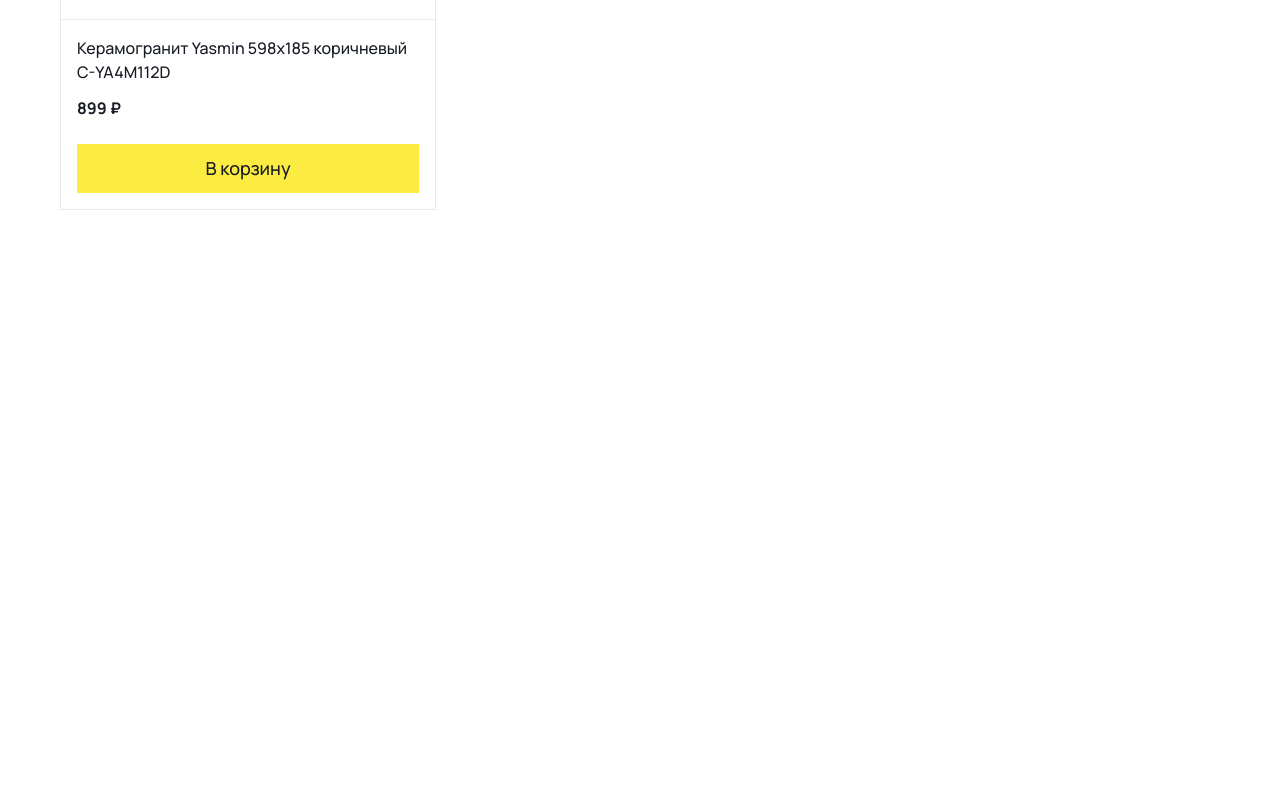
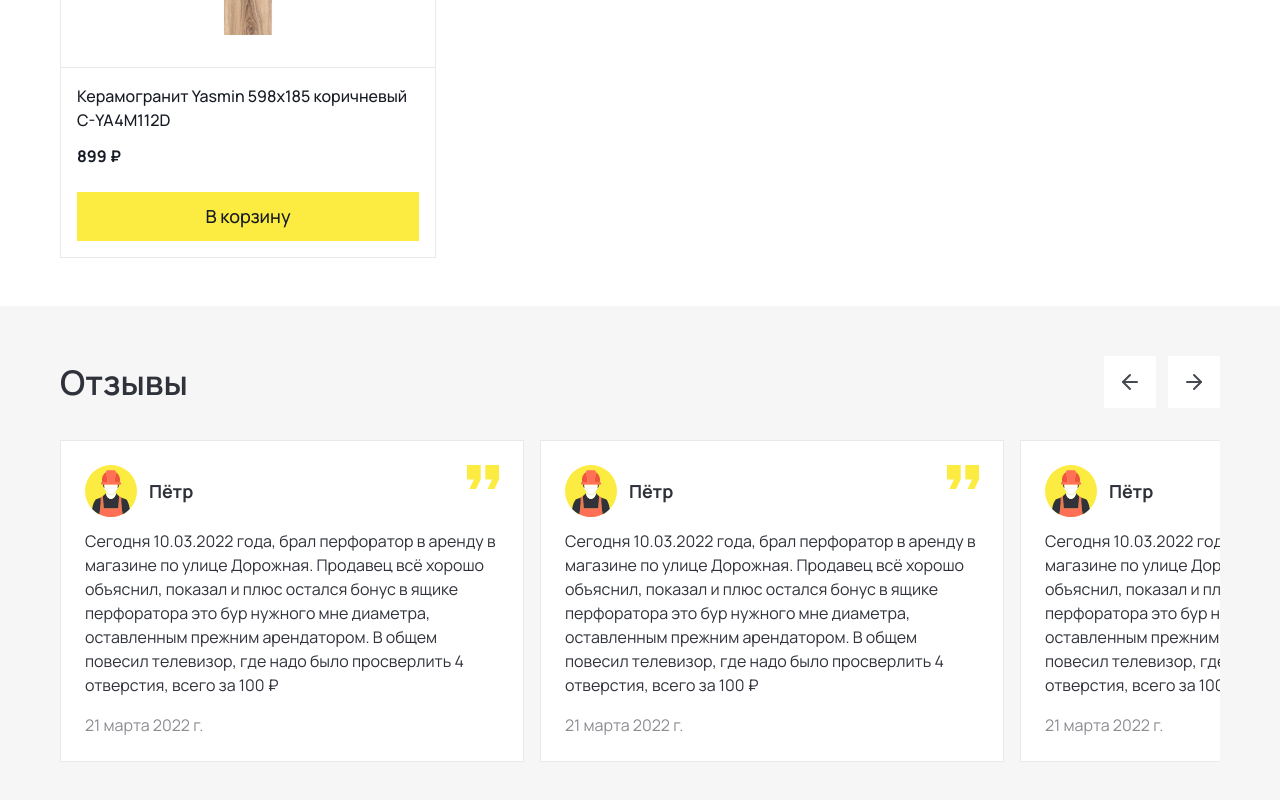
Before and after one commit to Mirsidiq/tools_ecommerse_front, a React (Vite) app: page / in a window 1280 px wide. Shown: the part 2912-3712 px from the top of the page. Before the commit the page ends 3122 px from the top, so only its background shows below. Built offline with nearby package versions, Linux system fonts and the light colour scheme.

Commit message:
add clients section

```diff
--- a/src/pages/hero/hero.css
+++ b/src/pages/hero/hero.css
@@ -100,6 +100,27 @@
 }
 .popular-product__btn{
   width: 100%;
+}
+.clients{
+  background-color: #F6F6F6;
+  padding: 50px 0;
+}
+.client-card{
+  border: 1px solid #E8E9EA;
+  background-color: #fff;
+}
+.client-card__date{
+  color: #8B8D92;
+}
+.clients__slider .swiper-slide{
+  width: 40%;
+}
+.clients-card__slider__btns{
+  display: inline-flex;
+  align-items: center;
+}
+.clients-card__slider__btns__bottom {
+  display: none;
 }
 @media only screen and (min-width:1200px){
   .discount__slider{
@@ -229,4 +250,14 @@
   .popular-product__btn{
     padding: 12px 23px !important;
   }
+  .clients__slider{
+    width:100%;
+  }
+  .clients-card__slider__btns{
+    display: none;
+  }
+  .clients-card__slider__btns__bottom {
+    display: inline-flex;
+    align-items: center;
+  }
 }
--- a/src/pages/hero/hero.jsx
+++ b/src/pages/hero/hero.jsx
@@ -14,10 +14,13 @@
 import popularMobile from "../../assets/img/popular-product__mobile.png";
 import popularDesktop from "../../assets/img/popular-product.png";
 import categoryImg from "../../assets/img/category-img.png";
+import clientAvatar from "../../assets/img/client-avatar.svg";
+import doubleQuote from "../../assets/img/quote.svg";
 import { useRef, useState } from "react";
 import Button from "../../components/button/button";
 const Hero = () => {
   const swiperRef = useRef();
+  const swiperRefClient=useRef();
   const [getWindow, setWindow] = useState(window.innerWidth);
   window.addEventListener("resize", () => {
     setWindow(window.innerWidth);
@@ -31,6 +34,24 @@
     },
     576: {
       spaceBetween: 20,
+    },
+  };
+  const clientsSlider = {
+    1024: {
+      spaceBetween: 16,
+      slidesPerView:"auto"
+    },
+    768: {
+      spaceBetween: 16,
+      slidesPerView:"auto"
+    },
+    576:{
+      spaceBetween: 16,
+      slidesPerView:"auto"
+    },
+    360: {
+      spaceBetween: 20,
+      slidesPerView:1
     },
   };
   return (
@@ -496,11 +517,11 @@
           </span>
         </div>
       </section>
-      <section className="popular-products sm:mt-10 md:mt-12 lg:mt-14 xl:mt-20">
+      <section className="popular-products sm:py-10 md:py-12 sm:mt-10 md:mt-12 lg:mt-14 xl:mt-20">
         <div className="container">
         <div className="discount-top sm:mb-5 md:mb-4 flex justify-between items-center">
             <h3 className="discount-top__title lg:text-title text-dark font-semibold font-serif">
-              Популярные категории
+            Популярные товары
             </h3>
           </div>
           <div className="popular-products__wrapper grid grid-cols-2 gap-5 md:gap-4 lg:grid-cols-3 xl:grid-cols-4">
@@ -587,6 +608,133 @@
           </div>
         </div>
       </section>
+      <section className="clients">
+        <div className="container">
+        <div className="discount-top sm:mb-5 md:mb-4 flex justify-between items-center">
+            <h3 className="discount-top__title lg:text-title text-dark font-semibold font-serif">
+            Отзывы
+            </h3>
+            <div
+            className="clients-card__slider__btns"
+            >
+              <button
+                className="hero__slider__btn inline-flex justify-center items-center"
+                onClick={() => swiperRefClient.current?.slidePrev()}
+              >
+                <img src={prevArrow} alt="arrow logo" />
+              </button>
+              <button
+                className="hero__slider__btn inline-flex justify-center items-center ms-3"
+                onClick={() => swiperRefClient.current?.slideNext()}
+              >
+                <img src={nextArrow} alt="arrow logo" />
+              </button>
+            </div>
+          </div>
+        <Swiper
+              className="clients__slider"
+              breakpoints={clientsSlider}
+              onBeforeInit={(swiper) => (swiperRefClient.current = swiper)}
+            >
+              <SwiperSlide>
+                {" "}
+                <div className="client-card mt-4 p-6">
+                  <div className="client-card__header flex items-center relative">
+                        <img src={clientAvatar} alt="avatar" className="client-card__img" />
+                        <p className="client-card__username text-inner font-serif font-bold ms-3 text-dark">Пётр</p>
+                        <img src={doubleQuote} alt="double quota" className="client-card__quota__img absolute top-0 right-0" />
+                  </div>
+                  <div className="client-card__body mt-3">
+                        <p className="client-card__txt text-normal font-serif font-normal text-dark">
+                        Сегодня 10.03.2022 года, брал перфоратор в аренду в магазине по улице Дорожная. Продавец всё хорошо объяснил, показал и плюс остался бонус в ящике перфоратора это бур нужного мне диаметра, оставленным прежним арендатором. В общем повесил телевизор, где надо было просверлить 4 отверстия, всего за 100 ₽
+                        </p>
+                  </div>
+                  <div className="client-card__footer mt-4">
+                        <span className="client-card__date text-normal font-serif">
+                        21 марта 2022 г.
+                        </span>
+                  </div>
+                </div>
+              </SwiperSlide>
+              <SwiperSlide>
+                {" "}
+                <div className="client-card mt-4 p-6">
+                  <div className="client-card__header flex items-center relative">
+                        <img src={clientAvatar} alt="avatar" className="client-card__img" />
+                        <p className="client-card__username text-inner font-serif font-bold ms-3 text-dark">Пётр</p>
+                        <img src={doubleQuote} alt="double quota" className="client-card__quota__img absolute top-0 right-0" />
+                  </div>
+                  <div className="client-card__body mt-3">
+                        <p className="client-card__txt text-normal font-serif font-normal text-dark">
+                        Сегодня 10.03.2022 года, брал перфоратор в аренду в магазине по улице Дорожная. Продавец всё хорошо объяснил, показал и плюс остался бонус в ящике перфоратора это бур нужного мне диаметра, оставленным прежним арендатором. В общем повесил телевизор, где надо было просверлить 4 отверстия, всего за 100 ₽
+                        </p>
+                  </div>
+                  <div className="client-card__footer mt-4">
+                        <span className="client-card__date text-normal font-serif">
+                        21 марта 2022 г.
+                        </span>
+                  </div>
+                </div>
+              </SwiperSlide>
+              <SwiperSlide>
+                {" "}
+                <div className="client-card mt-4 p-6">
+                  <div className="client-card__header flex items-center relative">
+                        <img src={clientAvatar} alt="avatar" className="client-card__img" />
+                        <p className="client-card__username text-inner font-serif font-bold ms-3 text-dark">Пётр</p>
+                        <img src={doubleQuote} alt="double quota" className="client-card__quota__img absolute top-0 right-0" />
+                  </div>
+                  <div className="client-card__body mt-3">
+                        <p className="client-card__txt text-normal font-serif font-normal text-dark">
+                        Сегодня 10.03.2022 года, брал перфоратор в аренду в магазине по улице Дорожная. Продавец всё хорошо объяснил, показал и плюс остался бонус в ящике перфоратора это бур нужного мне диаметра, оставленным прежним арендатором. В общем повесил телевизор, где надо было просверлить 4 отверстия, всего за 100 ₽
+                        </p>
+                  </div>
+                  <div className="client-card__footer mt-4">
+                        <span className="client-card__date text-normal font-serif">
+                        21 марта 2022 г.
+                        </span>
+                  </div>
+                </div>
+              </SwiperSlide>
+              <SwiperSlide>
+                {" "}
+                <div className="client-card mt-4 p-6">
+                  <div className="client-card__header flex items-center relative">
+                        <img src={clientAvatar} alt="avatar" className="client-card__img" />
+                        <p className="client-card__username text-inner font-serif font-bold ms-3 text-dark">Пётр</p>
+                        <img src={doubleQuote} alt="double quota" className="client-card__quota__img absolute top-0 right-0" />
+                  </div>
+                  <div className="client-card__body mt-3">
+                        <p className="client-card__txt text-normal font-serif font-normal text-dark">
+                        Сегодня 10.03.2022 года, брал перфоратор в аренду в магазине по улице Дорожная. Продавец всё хорошо объяснил, показал и плюс остался бонус в ящике перфоратора это бур нужного мне диаметра, оставленным прежним арендатором. В общем повесил телевизор, где надо было просверлить 4 отверстия, всего за 100 ₽
+                        </p>
+                  </div>
+                  <div className="client-card__footer mt-4">
+                        <span className="client-card__date text-normal font-serif">
+                        21 марта 2022 г.
+                        </span>
+                  </div>
+                </div>
+              </SwiperSlide>
+            </Swiper>
+            <div
+            className="clients-card__slider__btns__bottom mt-4"
+            >
+              <button
+                className="hero__slider__btn inline-flex justify-center items-center"
+                onClick={() => swiperRefClient.current?.slidePrev()}
+              >
+                <img src={prevArrow} alt="arrow logo" />
+              </button>
+              <button
+                className="hero__slider__btn inline-flex justify-center items-center ms-3"
+                onClick={() => swiperRefClient.current?.slideNext()}
+              >
+                <img src={nextArrow} alt="arrow logo" />
+              </button>
+            </div>
+        </div>
+      </section>
     </>
   );
 };
```
Also changed, not shown: src/assets/img/client-avatar.svg (added), src/assets/img/quote.svg (added).
